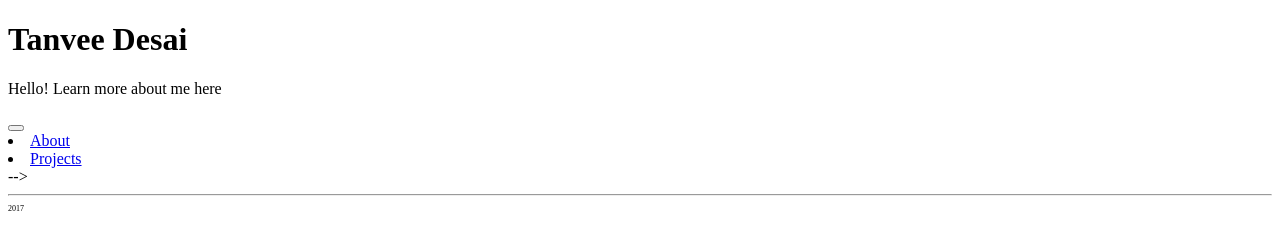
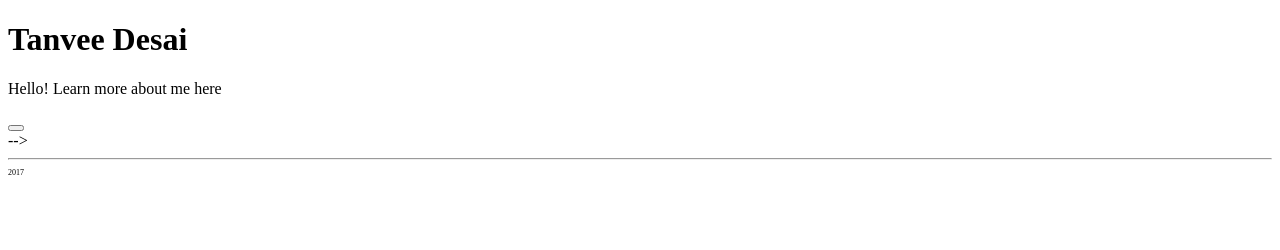
Before and after one commit to tanveed/tanveed.github.io, a plain HTML site: page index.html in a window 1280 px wide. Drawn offline with Linux system fonts and the light colour scheme.

```diff
--- a/index.html
+++ b/index.html
@@ -5,10 +5,6 @@
     <meta charset="utf-8" />
     <meta name="viewport" content="width=device-width, initial-scale=1.0" />
     <title>Tanvee</title>
-
-    <asp:PlaceHolder runat="server">
-        <!-- <%: Scripts.Render("~/bundles/modernizr") %> -->
-    </asp:PlaceHolder>
     <webopt:bundlereference runat="server" path="~/Content/css" />
     <link href="~/favicon.ico" rel="shortcut icon" type="image/x-icon" />
     <style>footer {
@@ -35,9 +31,9 @@
                 <!-- <div class="navbar-collapse collapse">
                     <ul class="nav navbar-nav">
                         <!-- <li><a runat="server" href="~/">Home</a></li> -->
-                        <li><a runat="server" href="~/About">About</a></li>
+                        <!-- <li><a runat="server" href="~/About">About</a></li> -->
                         <!-- <li><a runat="server" href="~/Contact">Contact</a></li> -->
-                        <li><a runat ="server" href="~/Projects">Projects</a></li>
+                        <!-- <li><a runat ="server" href="~/Projects">Projects</a></li> -->
                         <!-- <li><a runat ="server" href="~/Culinary">Culinary</a></li> -->
                     </ul>
 
```
